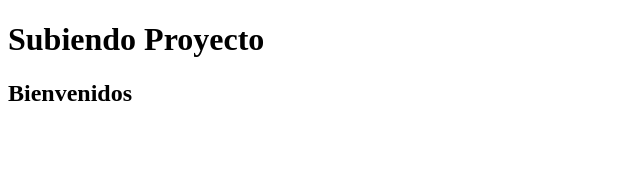
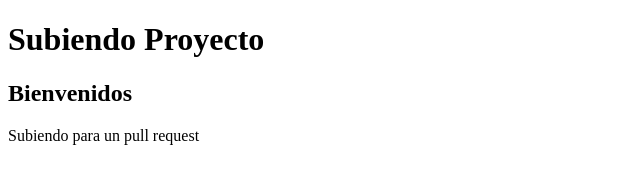
Before and after one commit to MatheoSuch/TrabajoGrupal88i, a plain HTML site: page index.html in a window 1280 px wide. Shown: the whole page, without its empty margins (0-640 px from the left). Drawn offline with Linux system fonts and the light colour scheme.

Commit message:
genere un parrafo

```diff
--- a/index.html
+++ b/index.html
@@ -8,5 +8,8 @@
 <body>
     <h1>Subiendo Proyecto</h1>
     <h2>Bienvenidos</h2>
+
+
+    <p>Subiendo para un pull request</p>
 </body>
 </html>
```
